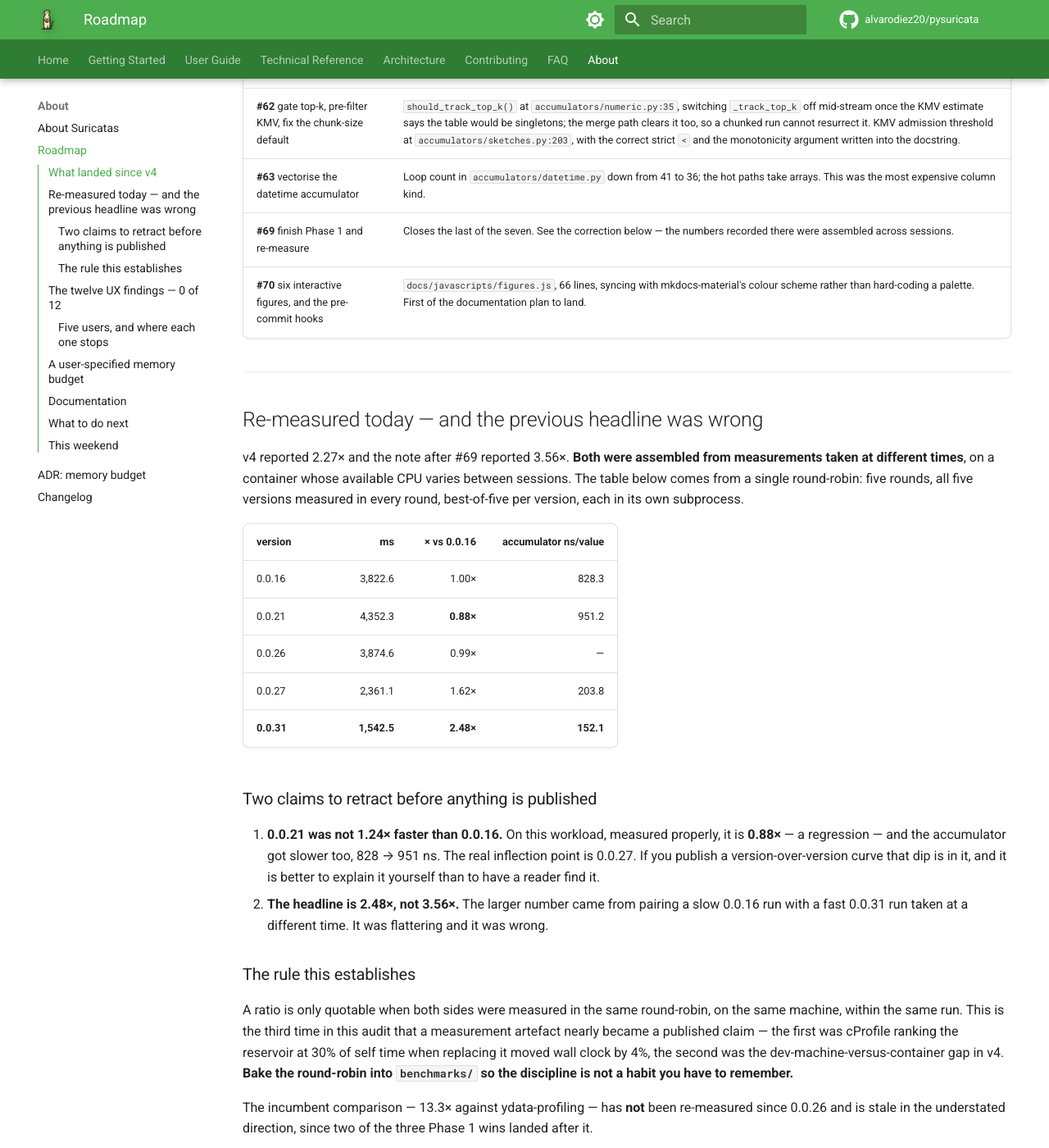
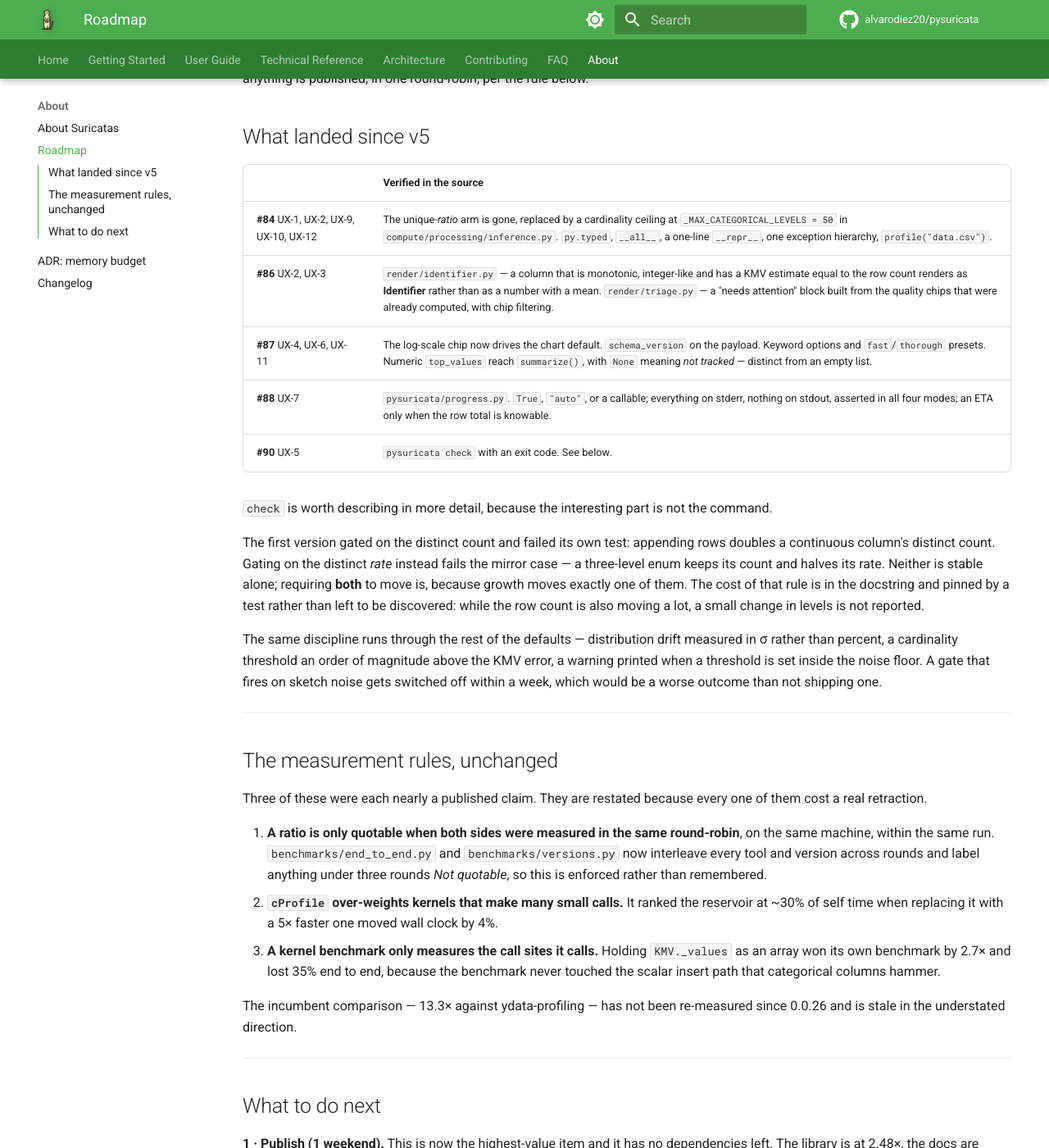
Before and after one commit to alvarodiez20/pysuricata, an MkDocs documentation site: the page built from docs/roadmap.md, in a window 1280 px wide and 1400 px high, scrolled down 586 px. Shown: the whole window at 82% size. Built offline with MkDocs 1.6.1 and Material for MkDocs 9.7.7, drawn with Linux system fonts in a browser that asks for light colours; comment, search, counter and statistics services are not loaded; some of the changed text lies outside the part shown.

Commit message:
docs: roadmap v6 — re-audit at 0.0.38
Twelve of twelve UX findings closed, and the differentiator has shipped, so
the ranked list has no surface item left at the top. Publishing is now the
highest-value move with no dependency, followed by proving the memory claim
on a constrained runner before the budget can ship on top of it.

Co-Authored-By: Claude Opus 5 <noreply@anthropic.com>

````diff
--- a/docs/roadmap.md
+++ b/docs/roadmap.md
@@ -1,266 +1,140 @@
-# PySuricata roadmap v5 — re-audit at 0.0.31
+# PySuricata roadmap v6 — re-audit at 0.0.38
 
-Supersedes v4 (0.0.30). Phase 1 is finished: all seven performance items are closed
-and verified in the source at `4831a36`. **Not one of the twelve user-experience
-findings has been addressed** — every one was re-tested against a live 0.0.31 import
-while writing this — so for the first time the ranked list of next work contains no
-compute item at the top.
+Supersedes v5 (0.0.31). Two phases closed since: **all twelve user-experience
+findings are addressed**, and `pysuricata check` — the item v5 called the
+differentiator — has shipped. The ranked list below therefore contains, for the
+first time, no item that is purely about the library's surface.
 
 | | |
 |---|---|
 | 0.0.16 → 0.0.31 | **2.48×** (mixed 200k × 14, round-robin, best of 5) |
 | `NumericAccumulator.update` | **152 ns/value**, from 828 at 0.0.16 |
 | Phase 1 items | **7 / 7** closed |
-| UX findings open | **12 / 12** |
+| UX findings | **12 / 12** closed |
+| Tests | **1,089**, from 770 at 0.0.26 |
 
-## What landed since v4
+The headline ratio is unchanged because it has **not been re-measured since
+0.0.31**. Nothing since then touched a hot path — the work was contracts,
+presentation and a new command — so the number is stale rather than wrong. It
+should still be re-run before anything is published, in one round-robin, per the
+rule below.
 
-| Commit | Verified in the source |
+## What landed since v5
+
+| | Verified in the source |
 |---|---|
-| **#62** gate top-k, pre-filter KMV, fix the chunk-size default | `should_track_top_k()` at `accumulators/numeric.py:35`, switching `_track_top_k` off mid-stream once the KMV estimate says the table would be singletons; the merge path clears it too, so a chunked run cannot resurrect it. KMV admission threshold at `accumulators/sketches.py:203`, with the correct strict `<` and the monotonicity argument written into the docstring. |
-| **#63** vectorise the datetime accumulator | Loop count in `accumulators/datetime.py` down from 41 to 36; the hot paths take arrays. This was the most expensive column kind. |
-| **#69** finish Phase 1 and re-measure | Closes the last of the seven. See the correction below — the numbers recorded there were assembled across sessions. |
-| **#70** six interactive figures, and the pre-commit hooks | `docs/javascripts/figures.js`, 66 lines, syncing with mkdocs-material's colour scheme rather than hard-coding a palette. First of the documentation plan to land. |
+| **#84** UX-1, UX-2, UX-9, UX-10, UX-12 | The unique-*ratio* arm is gone, replaced by a cardinality ceiling at `_MAX_CATEGORICAL_LEVELS = 50` in `compute/processing/inference.py`. `py.typed`, `__all__`, a one-line `__repr__`, one exception hierarchy, `profile("data.csv")`. |
+| **#86** UX-2, UX-3 | `render/identifier.py` — a column that is monotonic, integer-like and has a KMV estimate equal to the row count renders as **Identifier** rather than as a number with a mean. `render/triage.py` — a "needs attention" block built from the quality chips that were already computed, with chip filtering. |
+| **#87** UX-4, UX-6, UX-11 | The log-scale chip now drives the chart default. `schema_version` on the payload. Keyword options and `fast`/`thorough` presets. Numeric `top_values` reach `summarize()`, with `None` meaning *not tracked* — distinct from an empty list. |
+| **#88** UX-7 | `pysuricata/progress.py`. `True`, `"auto"`, or a callable; everything on stderr, nothing on stdout, asserted in all four modes; an ETA only when the row total is knowable. |
+| **#90** UX-5 | `pysuricata check` with an exit code. See below. |
+
+`check` is worth describing in more detail, because the interesting part is not
+the command.
+
+The first version gated on the distinct count and failed its own test:
+appending rows doubles a continuous column's distinct count. Gating on the
+distinct *rate* instead fails the mirror case — a three-level enum keeps its
+count and halves its rate. Neither is stable alone; requiring **both** to move
+is, because growth moves exactly one of them. The cost of that rule is in the
+docstring and pinned by a test rather than left to be discovered: while the row
+count is also moving a lot, a small change in levels is not reported.
+
+The same discipline runs through the rest of the defaults — distribution drift
+measured in σ rather than percent, a cardinality threshold an order of magnitude
+above the KMV error, a warning printed when a threshold is set inside the noise
+floor. A gate that fires on sketch noise gets switched off within a week, which
+would be a worse outcome than not shipping one.
 
 ---
 
-## Re-measured today — and the previous headline was wrong
+## The measurement rules, unchanged
 
-v4 reported 2.27× and the note after #69 reported 3.56×. **Both were assembled from
-measurements taken at different times**, on a container whose available CPU varies
-between sessions. The table below comes from a single round-robin: five rounds, all
-five versions measured in every round, best-of-five per version, each in its own
-subprocess.
+Three of these were each nearly a published claim. They are restated because
+every one of them cost a real retraction.
 
-| version | ms | × vs 0.0.16 | accumulator ns/value |
-|---|---:|---:|---:|
-| 0.0.16 | 3,822.6 | 1.00× | 828.3 |
-| 0.0.21 | 4,352.3 | **0.88×** | 951.2 |
-| 0.0.26 | 3,874.6 | 0.99× | — |
-| 0.0.27 | 2,361.1 | 1.62× | 203.8 |
-| **0.0.31** | **1,542.5** | **2.48×** | **152.1** |
+1. **A ratio is only quotable when both sides were measured in the same
+   round-robin**, on the same machine, within the same run. `benchmarks/end_to_end.py`
+   and `benchmarks/versions.py` now interleave every tool and version across
+   rounds and label anything under three rounds *Not quotable*, so this is
+   enforced rather than remembered.
+2. **`cProfile` over-weights kernels that make many small calls.** It ranked the
+   reservoir at ~30% of self time when replacing it with a 5× faster one moved
+   wall clock by 4%.
+3. **A kernel benchmark only measures the call sites it calls.** Holding
+   `KMV._values` as an array won its own benchmark by 2.7× and lost 35% end to
+   end, because the benchmark never touched the scalar insert path that
+   categorical columns hammer.
 
-### Two claims to retract before anything is published
-
-1. **0.0.21 was not 1.24× faster than 0.0.16.** On this workload, measured properly,
-   it is **0.88×** — a regression — and the accumulator got slower too, 828 → 951 ns.
-   The real inflection point is 0.0.27. If you publish a version-over-version curve
-   that dip is in it, and it is better to explain it yourself than to have a reader
-   find it.
-2. **The headline is 2.48×, not 3.56×.** The larger number came from pairing a slow
-   0.0.16 run with a fast 0.0.31 run taken at a different time. It was flattering and
-   it was wrong.
-
-### The rule this establishes
-
-A ratio is only quotable when both sides were measured in the same round-robin, on
-the same machine, within the same run. This is the third time in this audit that a
-measurement artefact nearly became a published claim — the first was cProfile ranking
-the reservoir at 30% of self time when replacing it moved wall clock by 4%, the
-second was the dev-machine-versus-container gap in v4. **Bake the round-robin into
-`benchmarks/` so the discipline is not a habit you have to remember.**
-
-The incumbent comparison — 13.3× against ydata-profiling — has **not** been
-re-measured since 0.0.26 and is stale in the understated direction, since two of the
-three Phase 1 wins landed after it.
-
----
-
-## The twelve UX findings — 0 of 12
-
-Re-tested against a live 0.0.31 import, not read from the previous review.
-
-| Check | Result at 0.0.31 |
-|---|---|
-| `summarize(df)["columns"]["age"]["type"]` | `categorical` (67 distinct integers in 20,000 rows) |
-| `cid`, a monotonic unique key | numeric, with a mean |
-| `pysuricata/py.typed` exists | `False` |
-| `hasattr(pysuricata, "__all__")` | `False` |
-| `ReportConfig is ProfileConfig` | `True` |
-| `"schema_version" in summarize(df)` | `False` |
-| `summarize(df)["columns"]["revenue"]["top_values"]` | key absent, while the HTML renders from the same accumulator |
-| `profile("data.csv")` | `TypeError` (the CLI accepts the same path) |
-| `ProfileConfig(chunk_size=50_000)` | `TypeError` |
-| `profile(df, preset="fast")` | `TypeError` |
-| `profile(df, progress=True)` | `TypeError` |
-| `len(repr(report))` | 1,108,306 |
-| stdout bytes during `summarize()` | **0** — already fixed |
-
-### Five users, and where each one stops
-
-**1 · The evaluator** — ten minutes, comparing tools. `age` comes back categorical and
-`customer_id` gets a mean of 1e+04 with a flat histogram. Two of eight columns wrong,
-with defaults, in the first thirty seconds. They do not file a bug; they close the
-tab. *Unblocked by UX-1, UX-2.*
-
-**2 · The analyst** — has a 60-column frame open. Gets 60 identically sized cards in
-source order, no triage anywhere, although the quality chips already compute exactly
-the signal needed. Then the `revenue` card detects *Log-scale?* and draws a linear
-axis anyway. *Unblocked by UX-3, UX-4.*
-
-**3 · The data engineer** — wants it in the pipeline. `profile` and `summarize` both
-exit 0 regardless of what they found. Every existing gate tool makes you author
-expectations first; a profiler can gate on shape drift with no configuration at all,
-and nobody occupies that position. *Unblocked by UX-5.*
-
-**4 · The integrator** — building something on top. No `schema_version`, and the
-payload has already drifted once. No `py.typed`, so every annotation infers as `Any`.
-`dir()` is half internal modules. Three exception types for the same user error.
-*Unblocked by UX-6, 9, 10, 11, 12.*
-
-**5 · The big-data user** — the one the pitch is aimed at. A 1.8-million-cell profile
-produced 46 bytes of output, none of it progress: a hung process and a working one
-look identical. And no way to say how much memory it may use. *Unblocked by UX-7,
-UX-8.*
-
-**The pattern:** every one of the twelve is presentation, contract or ergonomics. The
-accumulators compute the right answers — the oracle proves it at 51 tests — and then
-the surface hides them, mislabels them, or refuses the input. That is the cheap half
-of the work, and it is the half that decides adoption.
-
-Full text with reproduction, cause, fix and acceptance criteria: `docs/UX_ISSUES.md`.
-File them with `python scripts/create_ux_issues.py --create` (after `brew install gh && gh auth
-login`); `--dry-run` prints the exact commands without running any of them.
-
----
-
-## A user-specified memory budget
-
-Yes, and it is a good idea — **as a planner that derives settings, not a cap that
-enforces them**. Full reasoning and measurements in `docs/adr/memory-budget.md`.
-
-The model was fitted from measured peak RSS, not asserted:
-
-```
-peak_MB ≈ 75 + n_cols × (0.5 + k×37B + chunk_size×48B)
-```
-
-Memory really is flat in rows — 200k → 5M rows moved peak RSS from 32 to 35 MB above
-the import floor — and linear in everything the library controls, so the budget is
-**invertible**. The inversion was implemented and verified across five shapes; every
-case landed under budget and the model over-predicts, which is the correct direction
-for a budget to be wrong in.
-
-It must not be a hard cap: ~75 MB is gone before the first line runs, the library
-does not control pandas' allocations or GC timing, and a cap that raises `MemoryError`
-would reproduce the incumbent failure mode this project is positioned against.
-
-The real danger is silent accuracy loss — a tight budget shrinks `k`, and quantile
-error is `1/√k` (±0.7% at 20,000, ±3.2% at 1,000). Always report the chosen plan and
-its accuracy consequence, and error below the floor rather than degrading.
-
-Before it ships: the model is fitted on **numeric columns only**. Refit for
-categorical and datetime or the budget will be optimistic on a text-heavy frame —
-which is the frame most likely to be large.
-
----
-
-## Documentation
-
-`benchmarks/check_docs.py` found 87 errors across 21 of 31 pages, and you fixed them
-while this document was being written: `e95b483`, *"docs: fix the 90 errors from the
-documentation audit"*, on `docs/fix-audit-errors` — 31 files, +762/−115, including
-`mkdocs.yml` and `pyproject.toml`, and three more errors than the audit had found.
-
-**The next move is the one that keeps it fixed.** Eighty-seven errors accumulated
-because nothing was checking. Put `check_docs --strict` in CI in the same pull request
-that lands these fixes, or the count starts climbing again from zero the next time a
-key is renamed. The checker is the deliverable, not the fixes. Worth confirming in the
-diff: that `algorithms/sampling.md` now documents Algorithm L rather than Algorithm R,
-and that `architecture-diagrams.md` no longer claims extremes run every 5th chunk.
-
-UX-6 is what stops the `rows` → `rows_est` class of error recurring — the docs were the
-symptom, an unversioned payload is the cause.
-
-Six figures shipped in #70. The remaining assets are ranked in `docs/DOCS_PLAN.md`
-with ready-to-paste prompts in `docs/DIAGRAM_PROMPTS.md`: reservoir R-vs-L,
-Misra-Gries eviction, the memory curve, annotated cards, the chunk lifecycle, the
-Pébay merge.
-
-Keep the rule that separates the two kinds. Anything depicting *what the code does*
-belongs in `scripts/build_docs_assets.py`, generated from a real run with a fixed seed
-and checked by `--check` in CI, the way `kmv-unit-interval.svg` already is. Anything
-depicting a *concept* can be hand-authored. A picture a script regenerates cannot
-quietly start lying.
-
-CI cost remains none: the repository is public, every workflow runs on
-`ubuntu-latest`, and GitHub Actions is free with no minute cap for public
-repositories on standard runners.
+The incumbent comparison — 13.3× against ydata-profiling — has not been
+re-measured since 0.0.26 and is stale in the understated direction.
 
 ---
 
 ## What to do next
 
-**0 · Trust and Phase 1 — complete.** Eleven audit items closed, seven performance
-items closed, oracle green at 51 tests, 2.48× end to end.
+**1 · Publish (1 weekend).** This is now the highest-value item and it has no
+dependencies left. The library is at 2.48×, the docs are checked in CI, the UX
+findings are closed and there is a differentiating command. Re-run the incumbent
+round-robin first so the number quoted is one measurement rather than two — see
+#38.
 
-**1 · The one-day batch — five issues, two users unblocked (1 weekend).**
-UX-9 `py.typed`; UX-10 `__all__`, a one-line `__repr__`, one exception type, deprecate
-the `ReportConfig` alias; UX-12 accept `str`/`PathLike`; UX-4 let the log-scale chip
-drive the chart default; UX-1 replace the unique-*ratio* arm with a cardinality
-*ceiling*.
-*Exit:* `age` profiles as numeric at 1k/100k/10M rows with a test that pins it;
-`reveal_type(profile(df))` is `Report`; `profile("data.csv")` works; a lognormal
-column opens on a log axis.
+**2 · Prove the memory claim, then ship the budget (#92, then #79).** "Bounded
+memory, so it fits in CI" is the reason to prefer this over a profiler that
+loads the frame, and it has never been measured on a constrained runner. #92
+runs `check` against a file larger than RAM in a 512 MB container; #68 is the
+same container for the benchmark suite, and they should be done in one sitting.
 
-**2 · Ship the docs branch with the checker, then publish (1 weekend).**
-The 90 fixes are committed at `e95b483`; open the PR and add `check_docs --strict` to
-CI in the same one.
-*Exit:* zero `check_docs` errors with CI enforcing it, benchmarks page with an
-environment block, post #1 live, a comment on ydata #1129.
+Only then #79. The model in `docs/adr/memory-budget.md` is fitted on **numeric
+columns only**, and a text-heavy frame is the shape most likely to be large —
+so the budget would be optimistic exactly where it matters. It must be a
+planner that derives settings, never a cap that raises `MemoryError`, and it
+must report the accuracy consequence of what it chose: quantile error is
+`1/√k`, ±0.7% at k=20,000 and ±3.2% at k=1,000.
 
-**3 · Make the report answer the reader's question (1–2 weekends).**
-UX-2 the Identifier badge — `mono_inc`, a KMV estimate equal to the row count and
-`int_like` are all already tracked, so this is a card swap. UX-3 a "needs attention"
-block driven by the chips you already compute, plus chip filtering.
-*Exit:* a 60-column report opens with "3 of 60 columns have issues", each linked.
+**3 · Finish the contract (#43).** `schema_version` exists and `check` now
+depends on it, which raises the cost of drift. Still missing: a documented
+schema page, a stability policy where a consumer will read it, and the general
+form of the test that #87 wrote for one field — *every* statistic in the HTML is
+present in the JSON. That test is what stops the next `rows` → `rows_est`.
 
-**4 · Freeze the contract (1 weekend).**
-UX-6 `schema_version` and a documented compatibility promise, then reconcile
-`summarize()` with the HTML. UX-11 keyword passthrough and `fast`/`thorough` presets,
-purely additive.
+**4 · The native core (3–5 weekends).** Unchanged in ordering: **KMV first,
+moments last**, because moments were 1.3–5% of the numeric path while KMV was
+half of it. The crate is vendored with 20 passing tests, nothing imports it, and
+there is still no `[fast]` extra. #64 prepares the accumulator boundary. The
+32 KiB tiling result — 19.1 → 11.2 ns/row, after the first naive version came in
+*slower* than NumPy — is the best technical post in the project.
 
-**5 · Make the streaming claim visible and controllable (1–2 weekends).**
-UX-7 `progress="auto"` on stderr. UX-8 `memory_budget=` as a planner, with the model
-refitted for categorical and datetime first and a CI test asserting measured peak RSS
-stays under the target.
-*Exit:* a documented "asked for 512 MB, used 480" produced by a test rather than a
-blog post.
+**5 · Then the reporting features that now have foundations.** `compare()` (#65)
+should be built on `check.compare` rather than beside it, so the diff and the
+gate cannot disagree about what counts as a change. Freshness gating (#91)
+catches the most common scheduled-pipeline failure, which is not drifted data
+but yesterday's data served again.
 
-**6 · `pysuricata check` — the differentiator (2–3 weekends).**
-UX-5. A baseline written from `summarize()`, a comparison, thresholds, a non-zero
-exit. Gating on shape drift with zero configuration is a position no competitor
-occupies, and it is the natural home for `memory_budget`.
+### Open correctness items, none blocking
 
-**7 · The native core (3–5 weekends).**
-Unchanged in ordering and now unchanged in urgency: **KMV first, moments last**,
-because moments were 1.3–5% of the numeric path while KMV was half of it. The crate
-is vendored with 20 passing tests and nothing imports it; there is still no `[fast]`
-extra. The 32 KiB tiling result — 19.1 → 11.2 ns/row after the first naive version
-came in *slower* than NumPy — is the best technical post in the project.
+#67 (`NumericAccumulator.merge()` drops the top-k counters), #61 (forced and
+reclassified columns revert to default sketch sizes), #60 (the outlier detector
+keeps a second reservoir), #36 (a duplicated missing-cells pass), #41 (report
+uncertainty rather than presenting estimates as facts), #89 (a config value that
+fails validation is discarded rather than reported).
+
+#89 deserves a note: `_to_engine_config` catches `Exception` and falls back to a
+partial mapping, so a value that fails validation does not produce an error — it
+produces a **different configuration**, silently, and the fallback never sets
+`columns`, the correlation options, `progress`, or the boolean-detection
+options. It was found because a misplaced validation rule made `progress=`
+vanish for callables while working for `True`.
+
+The report's own presentation — theming and chart colours (#40), and cutting the
+example report below 250 KB (#39) — is tracked but out of scope for this list.
 
 ---
 
-## This weekend
-
-1. **File the twelve issues.** `gh auth login`, then
-   `python scripts/create_ux_issues.py --create`.
-2. **Add `pysuricata/py.typed`** plus the `package-data` line and a mypy step in CI.
-3. **Replace the unique-ratio arm with a cardinality ceiling**, and add the test that
-   profiles the same column at 1k/100k/10M rows and asserts the classification does
-   not move. That test is the real fix; the rule change is one line.
-4. **`__all__`, a one-line `__repr__`, one exception type.** Two hours.
-5. **Open the PR for `docs/fix-audit-errors`, and add `check_docs --strict` to CI in
-   the same PR.** The 90 fixes are committed at `e95b483`; the check is what stops them
-   coming back.
-6. **Then re-run the incumbent benchmark round-robin and publish.**
-
----
-
-*Measurements: 0.0.31 at `4831a36`, plus 0.0.27, 0.0.26, 0.0.21 and 0.0.16 each on
-`sys.path` in its own interpreter; five round-robin rounds, best of five per version;
-`mixed` suite at 200,000 × 14, seed 0; 2-core x86-64 Linux container. Accumulator
-timings over 1,000,000 float64 values in 20 chunks of 50,000. Memory figures from
-`getrusage` peak RSS in fresh subprocesses at 0.0.27. UX assertions from a live 0.0.31
-import. Absolute times are not comparable across sessions; ratios within a single
-round-robin are.*
+*Measurements: 0.0.31 at `4831a36`, plus 0.0.27, 0.0.26, 0.0.21 and 0.0.16 each
+on `sys.path` in its own interpreter; five round-robin rounds, best of five per
+version; `mixed` suite at 200,000 × 14, seed 0; 2-core x86-64 Linux container.
+Accumulator timings over 1,000,000 float64 values in 20 chunks of 50,000. Memory
+figures from `getrusage` peak RSS in fresh subprocesses at 0.0.27. Absolute
+times are not comparable across sessions; ratios within a single round-robin
+are.*
````
